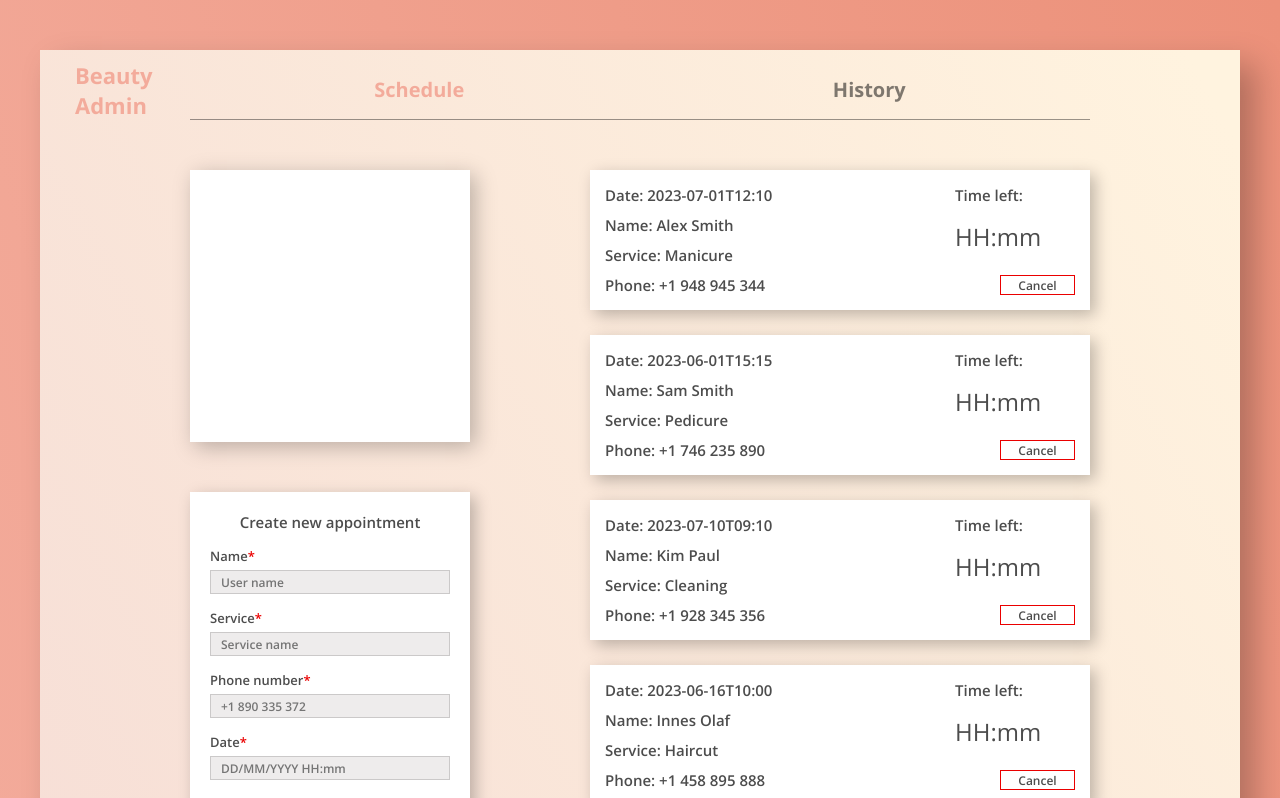
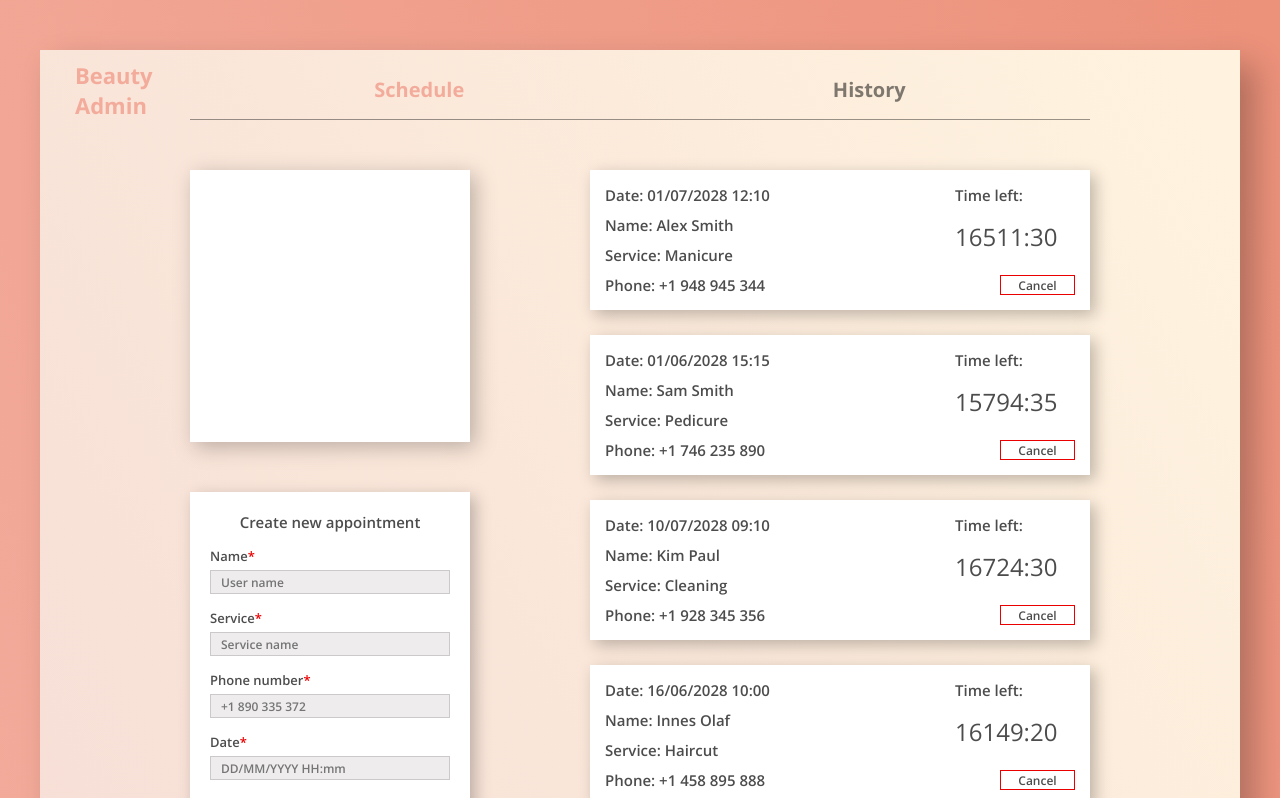
Before and after one commit to Waterfallllllll/beautyAdminTypeScript, a React (Create React App) app: page / in a window 1280 px wide. Shown: the top 798 px of the page. Built offline with nearby package versions, Linux system fonts and the light colour scheme; data requests are answered from the project's data file.

Commit message:
Работа с библиотекой Day.js

```diff
--- a/package.json
+++ b/package.json
@@ -11,6 +11,7 @@
     "@types/react": "^18.2.0",
     "@types/react-dom": "^18.2.1",
     "concurrently": "^10.0.5",
+    "dayjs": "^1.11.23",
     "react": "^18.2.0",
     "react-dom": "^18.2.0",
     "react-scripts": "5.0.1",
--- a/src/assets/db.json
+++ b/src/assets/db.json
@@ -2,7 +2,7 @@
 	"appointments": [
 		{
 			"id": 1,
-			"date": "2023-07-01T12:10",
+			"date": "2028-07-01T12:10",
 			"name": "Alex Smith",
 			"service": "Manicure",
 			"phone": "+1 948 945 344",
@@ -10,7 +10,7 @@
 		},
 		{
 			"id": 2,
-			"date": "2023-06-01T15:15",
+			"date": "2028-06-01T15:15",
 			"name": "Sam Smith",
 			"service": "Pedicure",
 			"phone": "+1 746 235 890",
@@ -18,7 +18,7 @@
 		},
 		{
 			"id": 3,
-			"date": "2023-07-02T09:00",
+			"date": "2028-07-02T09:00",
 			"name": "Alex Collson",
 			"service": "Manicure",
 			"phone": "+1 238 545 045",
@@ -26,7 +26,7 @@
 		},
 		{
 			"id": 4,
-			"date": "2023-07-10T09:10",
+			"date": "2028-07-10T09:10",
 			"name": "Kim Paul",
 			"service": "Cleaning",
 			"phone": "+1 928 345 356",
@@ -34,7 +34,7 @@
 		},
 		{
 			"id": 5,
-			"date": "2023-06-16T10:00",
+			"date": "2028-06-16T10:00",
 			"name": "Innes Olaf",
 			"service": "Haircut",
 			"phone": "+1 458 895 888",
@@ -42,7 +42,7 @@
 		},
 		{
 			"id": 6,
-			"date": "2023-08-01T14:00",
+			"date": "2028-08-01T14:00",
 			"name": "Yan Somer",
 			"service": "Haircut",
 			"phone": "+1 678 995 484",
@@ -50,7 +50,7 @@
 		},
 		{
 			"id": 7,
-			"date": "2023-07-10T13:00",
+			"date": "2028-07-10T13:00",
 			"name": "John Cena",
 			"service": "Beard",
 			"phone": "+1 333 835 438",
--- a/src/components/appointmentItem.tsx/AppointmentItem.tsx
+++ b/src/components/appointmentItem.tsx/AppointmentItem.tsx
@@ -1,21 +1,41 @@
+import { useEffect, useState } from "react";
 import "./appointmentItem.scss";
+import dayjs from "dayjs";
 
 import { ActiveAppointment } from "../../shared/interfaces/appointment.interface";
 
 function AppointmentItem(props: ActiveAppointment) {
-	const {date, name, service, phone} = props;
+    const [timeLeft, changeTimeLeft] = useState<string | null>(null);
+    const { date, name, service, phone } = props;
 
+    useEffect(() => {
+        changeTimeLeft(
+            `${dayjs(date).diff(undefined, "h")}:${dayjs(date).diff(undefined, "m") % 60}`,
+        );
+
+        const intervalId = setInterval(() => {
+            changeTimeLeft(
+                `${dayjs(date).diff(undefined, "h")}:${dayjs(date).diff(undefined, "m") % 60}`,
+            );
+        }, 60000);
+
+        return () => {
+            clearInterval(intervalId);
+        };
+    }, [date]);
+
+    const formattedDate = dayjs(date).format("DD/MM/YYYY HH:mm");
     return (
         <div className="appointment">
             <div className="appointment__info">
-				<span className="appointment__date">Date: {date}</span>
+                <span className="appointment__date">Date: {formattedDate}</span>
                 <span className="appointment__name">Name: {name}</span>
                 <span className="appointment__service">Service: {service}</span>
                 <span className="appointment__phone">Phone: {phone}</span>
             </div>
             <div className="appointment__time">
                 <span>Time left:</span>
-				<span className="appointment__timer">HH:mm</span>
+                <span className="appointment__timer">{timeLeft}</span>
             </div>
             <button className="appointment__cancel">Cancel</button>
             {/* <div className="appointment__canceled">Canceled</div> */}
--- a/src/services/AppointmentService.ts
+++ b/src/services/AppointmentService.ts
@@ -1,5 +1,6 @@
 import { useHttp } from "../hooks/http.hook";
 import hasRequiredFields from "../utils/hasRequiredFields";
+import dayjs from "dayjs";
 
 import { IAppointment, ActiveAppointment } from "../shared/interfaces/appointment.interface";
 
@@ -26,7 +27,9 @@
     const getAllActiveAppointments = async () => {
         const appointments = await getAllAppointments();
 
-        const arr: ActiveAppointment[] = appointments.filter(item => !item.canceled).map((item) => {
+        const arr: ActiveAppointment[] = appointments.filter(item => {
+            return !item.canceled && dayjs(item.date).diff(undefined, "minute") > 0;
+        }).map((item) => {
             return {
                 id: item.id,
                 date: item.date,
```
Also changed, not shown: 1 other file (tests, documents, lock files or other folders). Lines whose indentation alone changed are shown as unchanged.
